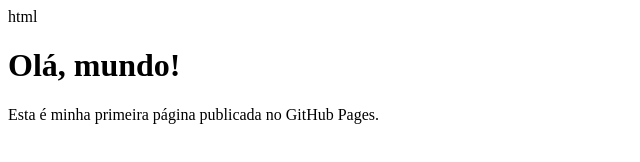
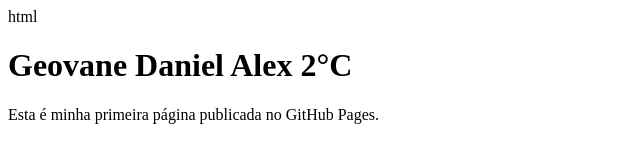
Before and after one commit to geovanialex12/Atividade-GitHub-Pages, a plain HTML site: page index.html in a window 1280 px wide. Shown: the whole page, without its empty margins (0-640 px from the left). Drawn offline with Linux system fonts and the light colour scheme.

Commit message:
Update index.html

```diff
--- a/index.html
+++ b/index.html
@@ -8,7 +8,7 @@ html
 </head>
 <body>
 
-<h1>Olá, mundo!</h1>
+<h1>Geovane Daniel Alex 2°C</h1>
 <p>Esta é minha primeira página publicada no GitHub Pages.</p>
 </body>
 </html>
```
